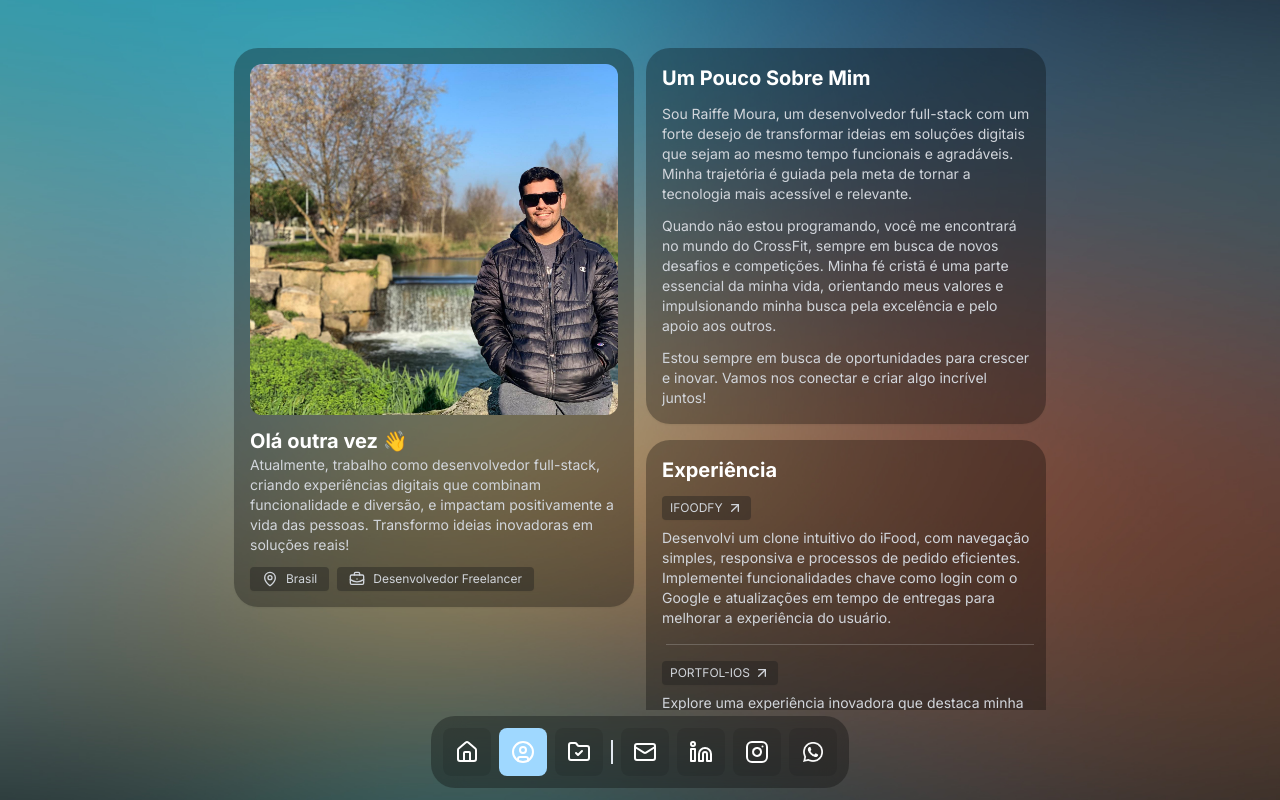
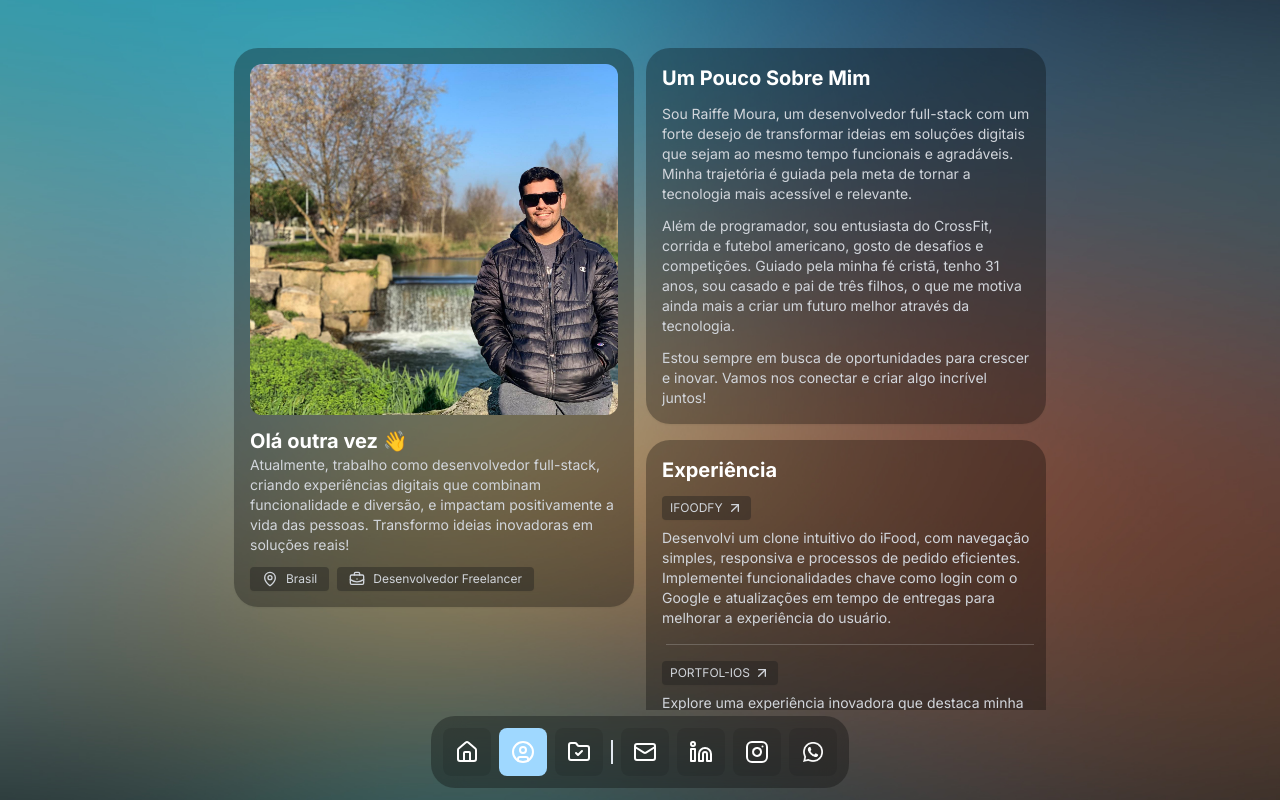
Before and after one commit to raiffemoura/Portfolio, a Next.js app: page /about in a window 1280 px wide. Built offline with nearby package versions, Linux system fonts and the light colour scheme.

Commit message:
update about me

```diff
--- a/app/_components/aboutCard.tsx
+++ b/app/_components/aboutCard.tsx
@@ -52,10 +52,10 @@ const AboutCard = () => {
             tornar a tecnologia mais acessível e relevante.
           </p>
           <p className="text-sm text-gray-300">
-            Quando não estou programando, você me encontrará no mundo do
-            CrossFit, sempre em busca de novos desafios e competições. Minha fé
-            cristã é uma parte essencial da minha vida, orientando meus valores
-            e impulsionando minha busca pela excelência e pelo apoio aos outros.
+            Além de programador, sou entusiasta do CrossFit, corrida e futebol americano,
+            gosto de desafios e competições. Guiado pela minha fé cristã, tenho 31 anos,
+            sou casado e pai de três filhos, o que me motiva ainda mais a criar um futuro
+            melhor através da tecnologia.
           </p>
           <p className="text-sm text-gray-300">
             Estou sempre em busca de oportunidades para crescer e inovar. Vamos
```
